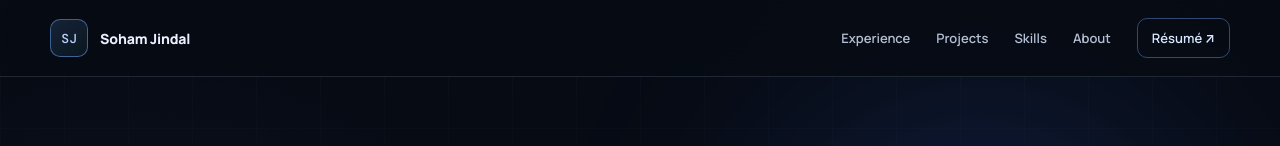
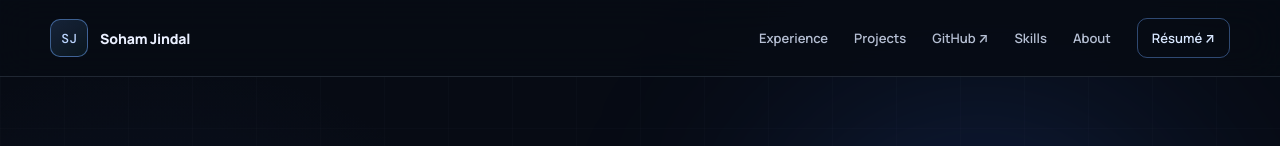
Before and after one commit to brohum10/soham-portfolio, a React (Vite) app: page / in a window 1280 px wide. Shown: the top 146 px of the page. Built offline with nearby package versions, Linux system fonts and the light colour scheme.

Commit message:
Add GitHub link to portfolio navigation

```diff
--- a/src/App.jsx
+++ b/src/App.jsx
@@ -122,6 +122,7 @@ function App() {
           <div id="site-navigation" className={`nav__links ${menuOpen ? "nav__links--open" : ""}`}>
             <a href="#experience" onClick={closeMenu}>Experience</a>
             <a href="#projects" onClick={closeMenu}>Projects</a>
+            <a href={links.github} target="_blank" rel="noreferrer">GitHub <ExternalArrow /></a>
             <a href="#skills" onClick={closeMenu}>Skills</a>
             <a href="#about" onClick={closeMenu}>About</a>
             <a className="nav__resume" href={links.resume} target="_blank" rel="noreferrer">Résumé <ExternalArrow /></a>
```
